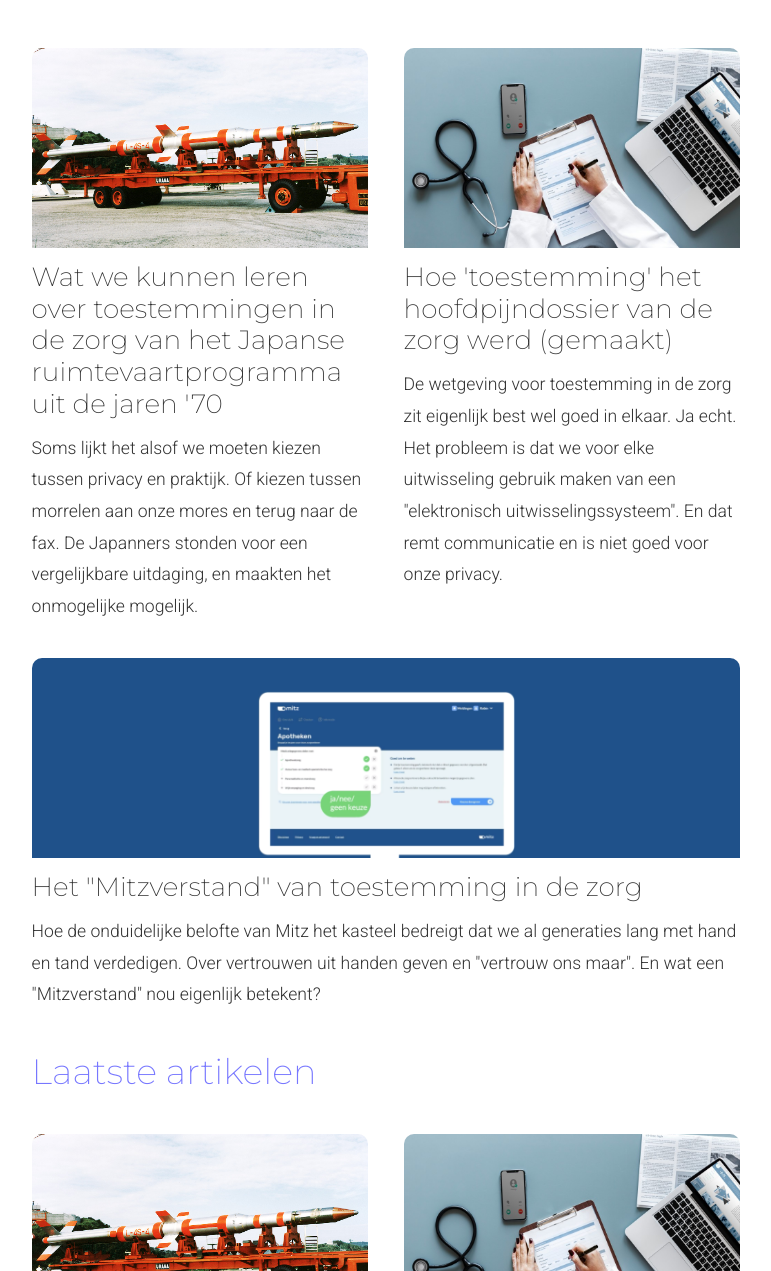
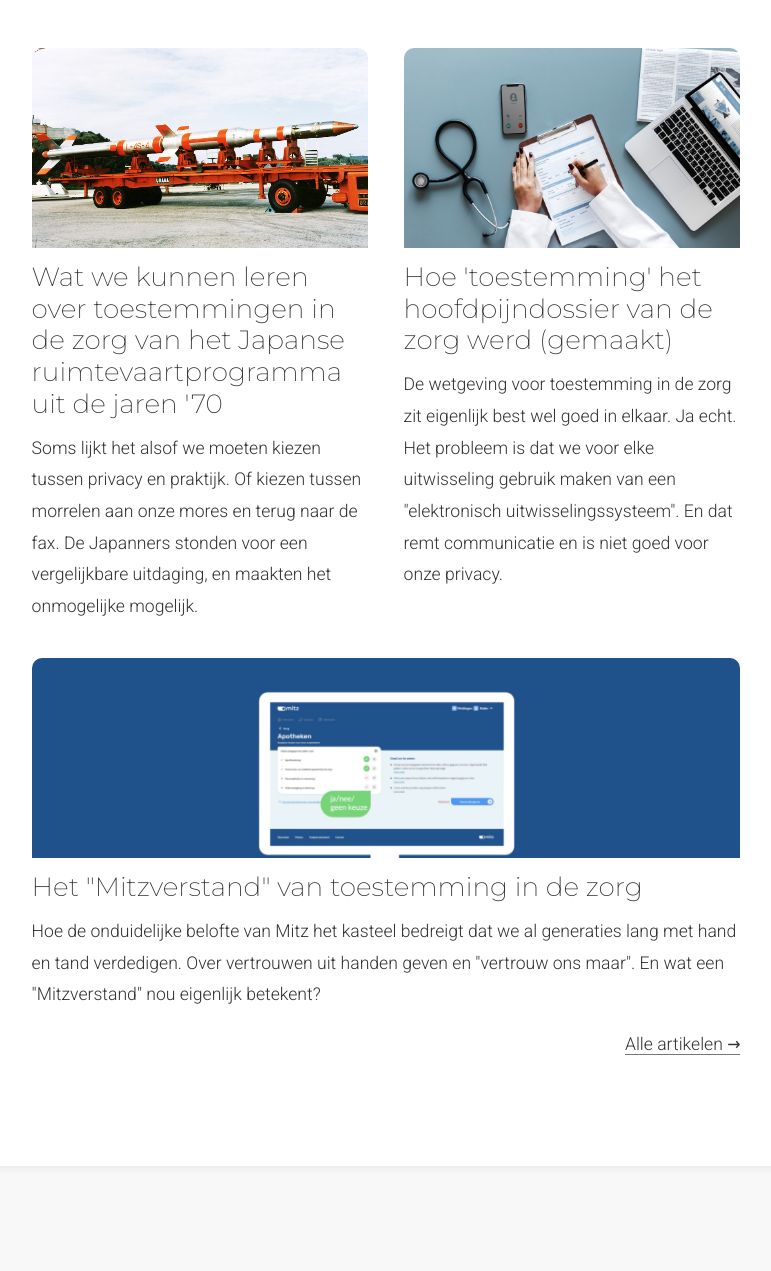
Before and after one commit to Timendus/blog, a Jekyll site: the page built from index.html, in a window 1280 px wide. Shown: the part 1626-2897 px from the top of the page, without its empty margins (254-1025 px from the left). Built offline with Jekyll 4.4.1, drawn with Linux system fonts in a browser that asks for light colours; the list of posts is cut into pages by our own code; some of the changed text lies outside the part shown; grey boxes are pictures that could not be loaded.

Commit message:
Move archive to its own page, show categories on front page (for now)

```diff
--- a/_config.yml
+++ b/_config.yml
@@ -7,7 +7,8 @@
 title: "timfranssen.nl"
 description: > # this means to ignore newlines until "email:"
   Just stuff I think up
-paginate: 8
+paginate: 6
+paginate_path: /archive/page:num/
 
 author: 'Tim Franssen'
 bio: Product developer, interaction designer, privacy advocate
--- a/_includes/article.html
+++ b/_includes/article.html
@@ -1,9 +1,23 @@
 <a href="{{ post.url }}">
   <article>
+
     <figure>
       <img src="{{ post.image }}"/>
     </figure>
-    <h1>{{ post.title }}</h1>
-    <p>{{ post.excerpt | strip_html }}</p>
+
+    {% if post.title and post.titel %}
+      <h1 data-lang="en">{{ post.title }}</h1>
+      <h1 data-lang="nl">{{ post.titel }}</h1>
+    {% else %}
+      <h1>{{ post.title }}</h1>
+    {% endif %}
+
+    {% if post.excerpt_en and post.excerpt_nl %}
+      <p data-lang="en">{{ post.excerpt_en | strip_html }}</p>
+      <p data-lang="nl">{{ post.excerpt_nl | strip_html }}</p>
+    {% else %}
+      <p>{{ post.excerpt | strip_html }}</p>
+    {% endif %}
+
   </article>
 </a>
--- a/_includes/header.html
+++ b/_includes/header.html
@@ -4,8 +4,8 @@
       {{ page.image_credit }} ·
     {% endif %}
     {% if page.title and page.titel %}
-      <span data-lang="en">Deze tekst is ook beschikbaar <a href="?language=nl">in het Nederlands</a></span>
-      <span data-lang="nl">This text is also available <a href="?language=en">in English</a></span>
+      <span data-lang="en">Deze pagina is ook beschikbaar <a href="?language=nl">in het Nederlands</a></span>
+      <span data-lang="nl">This page is also available <a href="?language=en">in English</a></span>
     {% endif %}
     {% if page.title and page.titel and page.layout == "post" %}
       ·
--- a/assets/css/components/pagination.css
+++ b/assets/css/components/pagination.css
@@ -1,5 +1,11 @@
 nav.pagination {
   display: flex;
+  width: 100%;
   padding: 1em;
   justify-content: space-between;
+
+  & p {
+    display: inline;
+    margin: 0;
+  }
 }
--- a/assets/css/typography.css
+++ b/assets/css/typography.css
@@ -86,6 +86,14 @@
   }
 }
 
+.right {
+  text-align: right;
+
+  & p {
+    text-align: right;
+  }
+}
+
 blockquote {
   margin: 2em 1em;
   padding: 0 1em;
--- a/index.html
+++ b/index.html
@@ -3,40 +3,14 @@
 image: /assets/images/site/tim-zweden.jpg
 ---
 
-{% if site.tags.featured %}
-  <h1 class="index-headline featured">Featured</h1>
+{% for category in site.categories %}
+  <h1>{{ category[0] }}</h1>
 
   <section class="featured articles">
-    {% for post in site.tags.featured %}
+    {% for post in category[1] %}
       {% include article.html %}
     {% endfor %}
   </section>
+{% endfor %}
 
-  <h1 class="index-headline normal">Laatste artikelen</h1>
-{% endif %}
-
-<section class="paginated articles">
-  {% for post in paginator.posts %}
-    {% include article.html %}
-  {% endfor %}
-
-  <nav class="pagination" data-lang="en">
-    {% if paginator.previous_page %}
-      <a href="{{ paginator.previous_page_path }}">&larr; Previous</a>
-    {% endif %}
-    <span>Page {{ paginator.page }} of {{ paginator.total_pages }}</span>
-    {% if paginator.next_page %}
-      <a href="{{ paginator.next_page_path }}">Next  &rarr;</a>
-    {% endif %}
-  </nav>
-
-  <nav class="pagination" data-lang="nl">
-    {% if paginator.previous_page %}
-      <a href="{{ paginator.previous_page_path }}">&larr; Vorige</a>
-    {% endif %}
-    <span>Pagina {{ paginator.page }} van {{ paginator.total_pages }}</span>
-    {% if paginator.next_page %}
-      <a href="{{ paginator.next_page_path }}">Volgende  &rarr;</a>
-    {% endif %}
-  </nav>
-</section>
+<p class="right"><a href="{{ 'archive' | relative_url }}">Alle artikelen &rarr;</a></p>
```
Also changed, not shown: archive/index.html (added, +40 -0 lines), assets/images/site/tim-in-winter.jpg (added).
